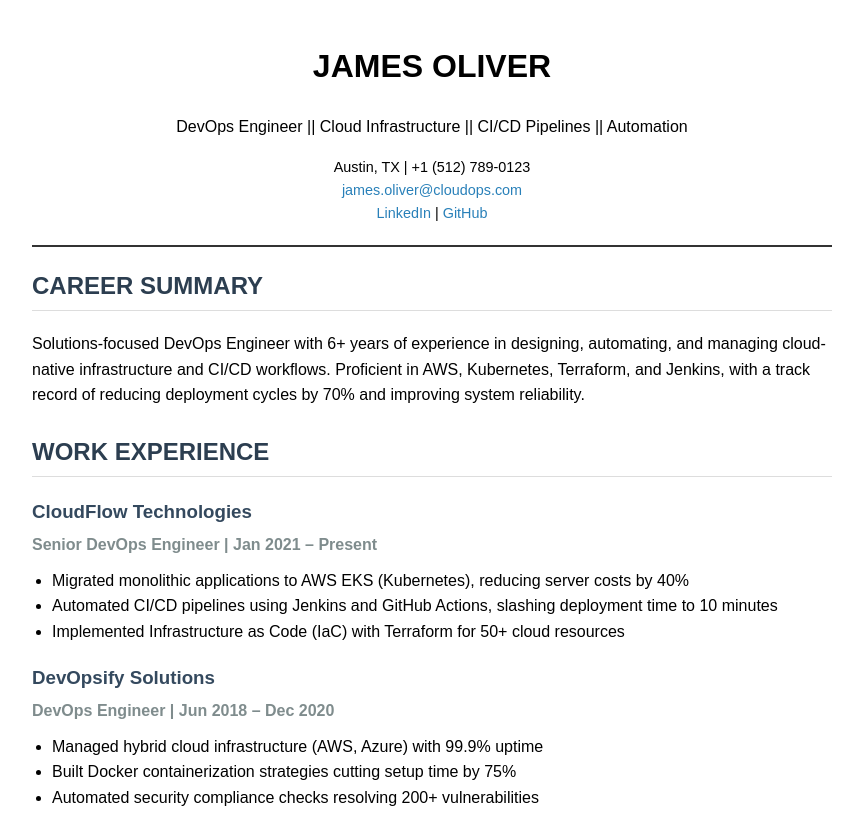
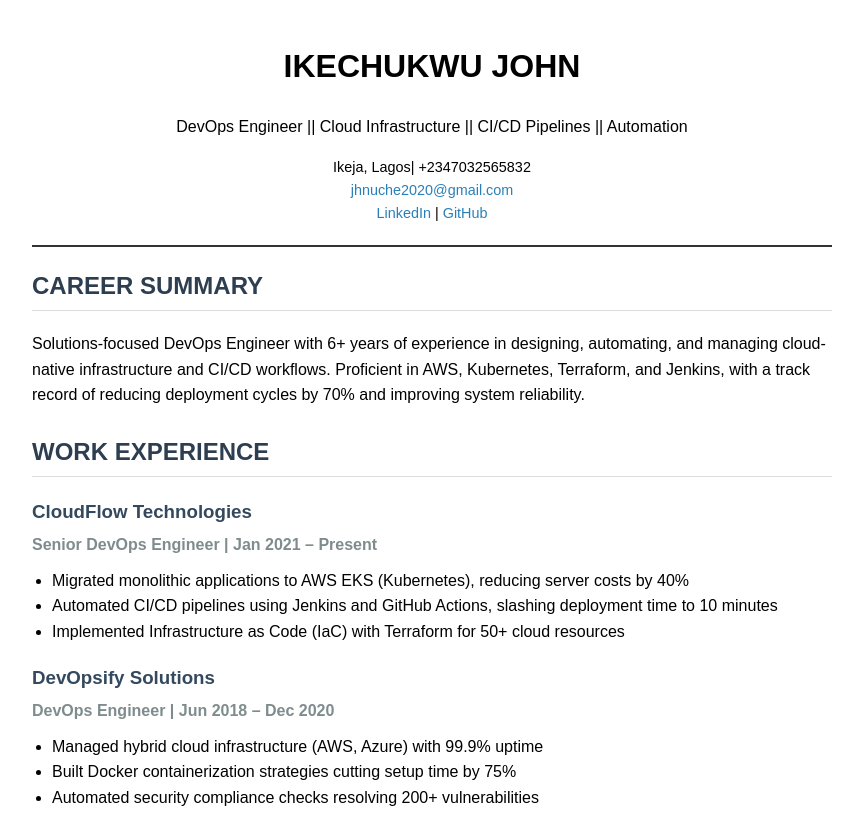
Before and after one commit to UcheCloudOps/ikresume, a plain HTML site: page index.html in a window 1280 px wide. Shown: the top 814 px of the page, without its empty margins (208-1071 px from the left). Drawn offline with Linux system fonts and the light colour scheme.

Commit message:
Update index.html

```diff
--- a/index.html
+++ b/index.html
@@ -52,12 +52,12 @@
 </head>
 <body>
     <div class="header">
-        <h1>JAMES OLIVER</h1>
+        <h1>IKECHUKWU JOHN</h1>
         <p>DevOps Engineer || Cloud Infrastructure || CI/CD Pipelines || Automation</p>
         <div class="contact-info">
-            Austin, TX | +1 (512) 789-0123<br>
-            <a href="mailto:james.oliver@cloudops.com">james.oliver@cloudops.com</a><br>
-            <a href="linkedin.com/in/jamesoliverdevops" target="_blank">LinkedIn</a> |
+            Ikeja, Lagos| +2347032565832<br>
+            <a href="mailto:jhnuche2020@gmail.com">jhnuche2020@gmail.com</a><br>
+            <a href="w.linkedin.com/in/jotedigitalagency/s" target="_blank">LinkedIn</a> |
             <a href="github.com/jamesoliver" target="_blank">GitHub</a>
         </div>
     </div>
```
